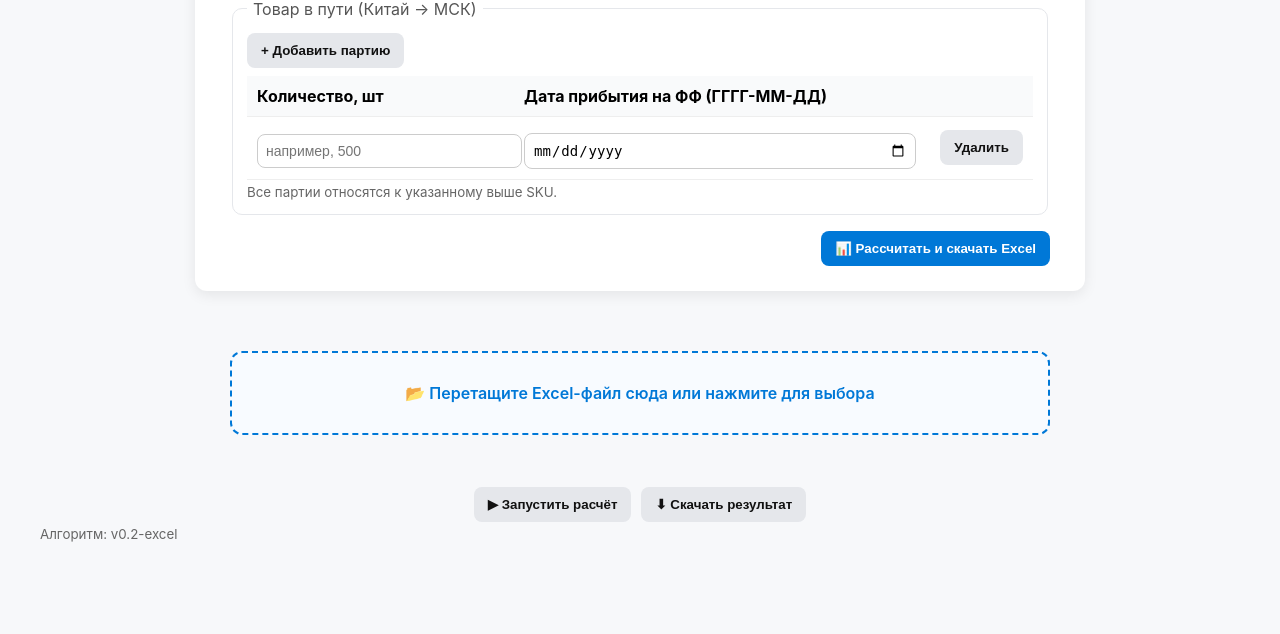
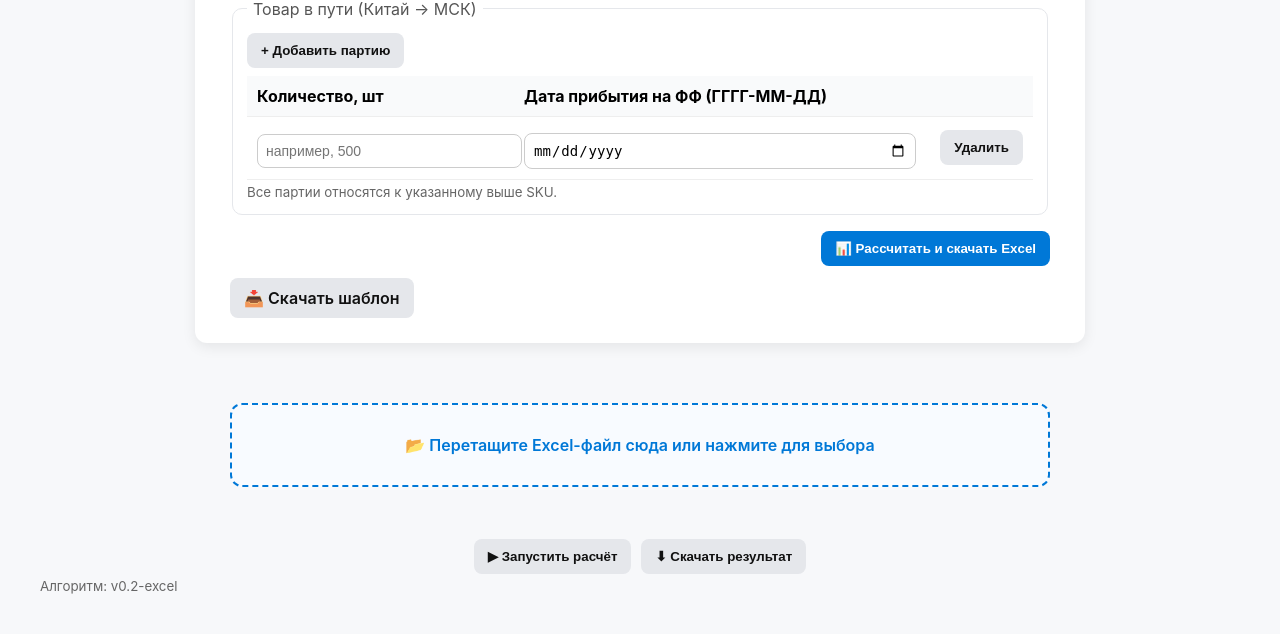
Before and after one commit to orenvlad-ai/wb-order-engine, a FastAPI app: page / in a window 1280 px wide. Shown: the part 642-1276 px from the top of the page. Before the commit the page ends 1184 px from the top, so only its background shows below. Run offline with FastAPI, Linux system fonts and the light colour scheme.

Commit message:
Update input_form.html
добавить кнопку «📥 Скачать шаблон» на главной странице (ссылка на /download_template)

```diff
--- a/app/templates/input_form.html
+++ b/app/templates/input_form.html
@@ -20,7 +20,7 @@
     .actions { display:flex; gap:10px; justify-content: flex-end; margin-top: 16px; }
     button { border:0; border-radius:8px; padding:10px 14px; background:#0078D7; color:#fff; cursor:pointer; font-weight:600; }
     button:hover { background:#005fa3; }
-    .btn-secondary { background:#e5e7eb; color:#111; }
+    .btn-secondary { background:#e5e7eb; color:#111; padding:10px 14px; border-radius:8px; text-decoration:none; display:inline-block; font-weight:600; }
     .btn-secondary:hover { background:#d1d5db; }
     small { color:#666; display:block; margin-top:4px; }
     .upload-section { max-width:820px; margin:24px auto 0; }
@@ -416,6 +416,16 @@
     <div class="actions">
       <button type="submit">📊 Рассчитать и скачать Excel</button>
     </div>
+
+    <!-- Новая панель действий: кнопка скачивания шаблона -->
+    <div class="actions" style="justify-content:flex-start; margin-top:12px;">
+      <a
+        class="btn-secondary"
+        href="/download_template"
+        rel="noopener"
+        aria-label="Скачать Excel-шаблон для заполнения"
+      >📥 Скачать шаблон</a>
+    </div>
   </form>
 
   <div id="calcStatus" class="upload-status"></div>
```
